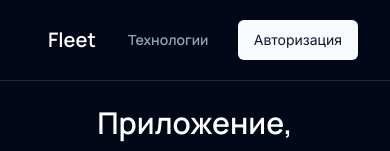
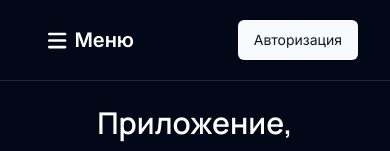
Before and after one commit to NaotoAzazel/Fleet, a React (Create React App) app in the folder frontend/: page / in a window 390 px wide. Shown: the top 151 px of the page. Built offline with nearby package versions, Linux system fonts and the light colour scheme.

Commit message:
adapted header to the phone

```diff
--- a/frontend/package.json
+++ b/frontend/package.json
@@ -19,6 +19,7 @@
     "react-router-dom": "^6.10.0",
     "react-scripts": "^5.0.1",
     "react-scroll": "^1.8.9",
+    "react-use": "^17.4.0",
     "tailwind-merge": "^1.14.0",
     "web-vitals": "^2.1.4"
   },
--- a/frontend/src/App.js
+++ b/frontend/src/App.js
@@ -3,7 +3,7 @@ import AppRouter from "./Components/AppRouter";
 import "./Styles/globals.css"
 import { useEffect, useState, useMemo, useCallback } from "react";
 import { AuthContext } from "./Components/context/index.js";
-import Header from "./Components/UI/Header.jsx";
+import Navbar from "./Components/UI/Navbar.jsx";
 import { createClient } from "@supabase/supabase-js";
 
 const supabase = createClient(
@@ -38,7 +38,7 @@ function App() {
   return (
     <AuthContext.Provider value={authContext}>
       <BrowserRouter>
-        <Header />
+        <Navbar />
         <AppRouter />
       </BrowserRouter>
     </AuthContext.Provider>
--- a/frontend/src/Components/UI/Header.jsx
+++ /dev/null
@@ -1,62 +0,0 @@
-import { Button } from "../UI/Button.jsx";
-import { Link } from "react-scroll";
-import { createClient } from "@supabase/supabase-js";
-import { useNavigate, useLocation } from "react-router-dom";
-import { AuthContext } from '../context';
-import { useContext } from "react";
-
-const supabase = createClient(
-  "https://lphkjfehwkufelsdxcjc.supabase.co",
-  "eyJhbGciOiJIUzI1NiIsInR5cCI6IkpXVCJ9.eyJpc3MiOiJzdXBhYmFzZSIsInJlZiI6ImxwaGtqZmVod2t1ZmVsc2R4Y2pjIiwicm9sZSI6ImFub24iLCJpYXQiOjE2OTA0NDkxMTIsImV4cCI6MjAwNjAyNTExMn0.16oJ7M-_hJU2k92qEswCS0iNTrjU5iHypwq7DrhrOHw"
-)
-
-function Header() {
-  const navigate = useNavigate();
-  const location = useLocation();
-  const isHomePage = location.pathname === "/";
-
-  const { user, setUser } = useContext(AuthContext);
-
-  async function handleLogout() {
-    const { error } = await supabase.auth.signOut();
-    if(error) console.error(error);
-
-    setUser({});
-    navigate("/");
-  };
-
-  return (
-    <header className="w-full border-b border-borderColor bg-background">
-      <div className="container z-40">
-        <div className="flex h-20 items-center justify-between py-6">
-          <div className="flex md:gap-4">
-            <Button variant="hidden" href="/" className="text-xl">Fleet</Button>
-            <nav className="gap-4 md:flex">
-              {isHomePage && (
-                <Link to="technologies" smooth={true} duration={500}>
-                  <Button variant="hidden" className="text-muted-foreground">
-                    Технологии
-                  </Button>
-                </Link>
-              )}
-              { Object.keys(user).length > 0 && (
-                <Button variant="hidden" href="/transport" className="text-muted-foreground">
-                  Список транспорта
-                </Button>
-              )}
-            </nav>
-          </div>
-          <nav>
-            { Object.keys(user).length !== 0 ? (
-              <Button onClick={() => handleLogout()}>Выйти из аккаунта</Button>
-            ) : (
-              <Button href="/auth">Авторизация</Button>
-            )}
-          </nav>
-        </div>
-      </div>
-    </header>
-  )
-}
-
-export default Header
--- /dev/null
+++ b/frontend/src/Components/UI/Header/MainHeader.jsx
@@ -0,0 +1,40 @@
+import { useLocation } from "react-router-dom";
+import { Button } from "../Button.jsx";
+import { Link } from "react-scroll";
+
+function MainHeader({ user, handleLogout }) {
+  const location = useLocation();
+  const isHomePage = location.pathname === "/";
+
+  return (
+    <div className="flex h-20 items-center justify-between py-6">
+      <div className="flex md:gap-4">
+        <Button variant="hidden" href="/" className="text-xl">Fleet</Button>
+
+        <nav className="gap-4 md:flex">
+          {isHomePage && (
+            <Link to="technologies" smooth={true} duration={500}>
+              <Button variant="hidden" className="text-muted-foreground">
+                Технологии
+              </Button>
+            </Link>
+          )}
+          { Object.keys(user).length > 0 && (
+            <Button variant="hidden" href="/transport" className="text-muted-foreground">
+              Список транспорта
+            </Button>
+          )}
+        </nav>
+      </div>
+        <nav>
+          { Object.keys(user).length !== 0 ? (
+            <Button onClick={() => handleLogout()}>Выйти из аккаунта</Button>
+          ) : (
+            <Button href="/auth">Авторизация</Button>
+          )}
+        </nav>
+      </div>
+  )
+}
+
+export default MainHeader
--- /dev/null
+++ b/frontend/src/Components/UI/Header/MobileHeader.jsx
@@ -0,0 +1,90 @@
+import { Button } from "../Button.jsx";
+import { useEffect, useState } from "react";
+import { useLocation } from "react-router-dom";
+import { Link } from "react-scroll";
+import { FontAwesomeIcon } from "@fortawesome/react-fontawesome";
+import { faBars, faXmark } from "@fortawesome/free-solid-svg-icons";
+import { motion } from "framer-motion";
+
+function Popover({ user, setActive }) {
+  const location = useLocation();
+  const isHomePage = location.pathname === "/";
+
+  const closeMenu = () => {
+    setActive(false);
+  }
+
+  return(
+    <div className="fixed inset-0 top-16 z-50 grid h-[calc(100vh-4rem)] grid-flow-row auto-rows-max
+      overflow-auto p-6 pb-32 shadow-md sm:hidden"
+    >
+      <motion.div
+        className="relative z-20 grid gap-6 rounded-[10px] bg-background p-4"
+        initial={{ y: 1000, visibility: false }}
+        animate={{ y: 0, visibility: true }}
+        transition={{ ease: "easeIn", duration: 0.3 }}
+      >
+        <Button
+          href="/"
+          variant="hidden"
+          className="flex items-center text-xl text-muted-foreground font-manrope justify-normal
+            font-bold"
+        >
+          Fleet
+        </Button>
+        <nav className="grid grid-flow-row auto-rows-max text-sm">
+          {isHomePage && (
+            <Link to="technologies" smooth={true} duration={500}>
+              <Button
+                variant="link"
+                className="text-muted-foreground justify-normal"
+                onClick={closeMenu}
+              >
+                Технологии
+              </Button>
+            </Link>
+          )}
+          {Object.keys(user).length != 0 && (
+            <Button
+              variant="link"
+              href="/transport"
+              className="text-muted-foreground justify-normal"
+              onClick={closeMenu}
+            >
+              Список транспорта
+            </Button>
+          )}
+        </nav>
+      </motion.div>
+    </div>
+  )
+}
+
+function MobileHeader({ user, handleLogout }) {
+  const [isMenuOpen, setIsMenuOpen] = useState(false);
+
+  useEffect(() => {
+    document.body.style.overflow = isMenuOpen ? "hidden" : "auto";
+  }, [isMenuOpen]);
+
+  return (
+    <div className="flex h-20 items-center justify-between py-6">
+      <div className="flex gap-6 md:gap-10">
+        <Button variant="hidden" onClick={() => setIsMenuOpen(!isMenuOpen)}>
+          <FontAwesomeIcon icon={isMenuOpen ? faXmark : faBars} size="xl" />
+          <span className="text-xl font-bold ml-2">Меню</span>
+        </Button>
+        {isMenuOpen && <Popover user={user} setActive={setIsMenuOpen} />}
+      </div>
+        <nav>
+          { Object.keys(user).length !== 0 ? (
+            <Button onClick={() => handleLogout()}>Выйти из аккаунта</Button>
+          ) : (
+            <Button href="/auth">Авторизация</Button>
+          )}
+        </nav>
+    </div>
+  )
+}
+
+export default MobileHeader
--- /dev/null
+++ b/frontend/src/Components/UI/Navbar.jsx
@@ -0,0 +1,43 @@
+import { createClient } from "@supabase/supabase-js";
+import { useNavigate, useLocation } from "react-router-dom";
+import { AuthContext } from '../context/index.js';
+import { useContext } from "react";
+import { useIsScreenWidthLessThan } from "../../hooks/useIsScreenWidthLessThan.js";
+import MainHeader from "./Header/MainHeader.jsx";
+import MobileHeader from "./Header/MobileHeader.jsx";
+
+const supabase = createClient(
+  "https://lphkjfehwkufelsdxcjc.supabase.co",
+  "eyJhbGciOiJIUzI1NiIsInR5cCI6IkpXVCJ9.eyJpc3MiOiJzdXBhYmFzZSIsInJlZiI6ImxwaGtqZmVod2t1ZmVsc2R4Y2pjIiwicm9sZSI6ImFub24iLCJpYXQiOjE2OTA0NDkxMTIsImV4cCI6MjAwNjAyNTExMn0.16oJ7M-_hJU2k92qEswCS0iNTrjU5iHypwq7DrhrOHw"
+);
+
+const smallScreenWidth = 620;
+
+function Navbar() {
+  const navigate = useNavigate();
+  const location = useLocation();
+  const isSmallScreen = useIsScreenWidthLessThan(smallScreenWidth);
+
+  const { user, setUser } = useContext(AuthContext);
+
+  async function handleLogout() {
+    const { error } = await supabase.auth.signOut();
+    if(error) console.error(error);
+
+    setUser({});
+    navigate("/");
+  };
+
+  return (
+    <header className="w-full border-b border-borderColor bg-background">
+      <div className="container z-40">
+        {isSmallScreen
+          ? <MobileHeader user={user} handleLogout={handleLogout} />
+          : <MainHeader user={user} handleLogout={handleLogout} />
+        }
+      </div>
+    </header>
+  )
+}
+
+export default Navbar;
--- /dev/null
+++ b/frontend/src/Components/UI/css/toSizeUnit.js
@@ -0,0 +1,2 @@
+export const toSizeUnit = (value) =>
+  typeof value === "number" ? `${value}px` : value;
--- /dev/null
+++ b/frontend/src/hooks/useIsScreenWidthLessThan.js
@@ -0,0 +1,6 @@
+import { useMedia } from "react-use";
+import { toSizeUnit } from "../Components/UI/css/toSizeUnit.js";
+
+export const useIsScreenWidthLessThan = (width) => {
+  return useMedia(`(max-width: ${toSizeUnit(width)})`, false);
+}
```
Also changed, not shown: 1 other file (tests, documents, lock files or other folders).
